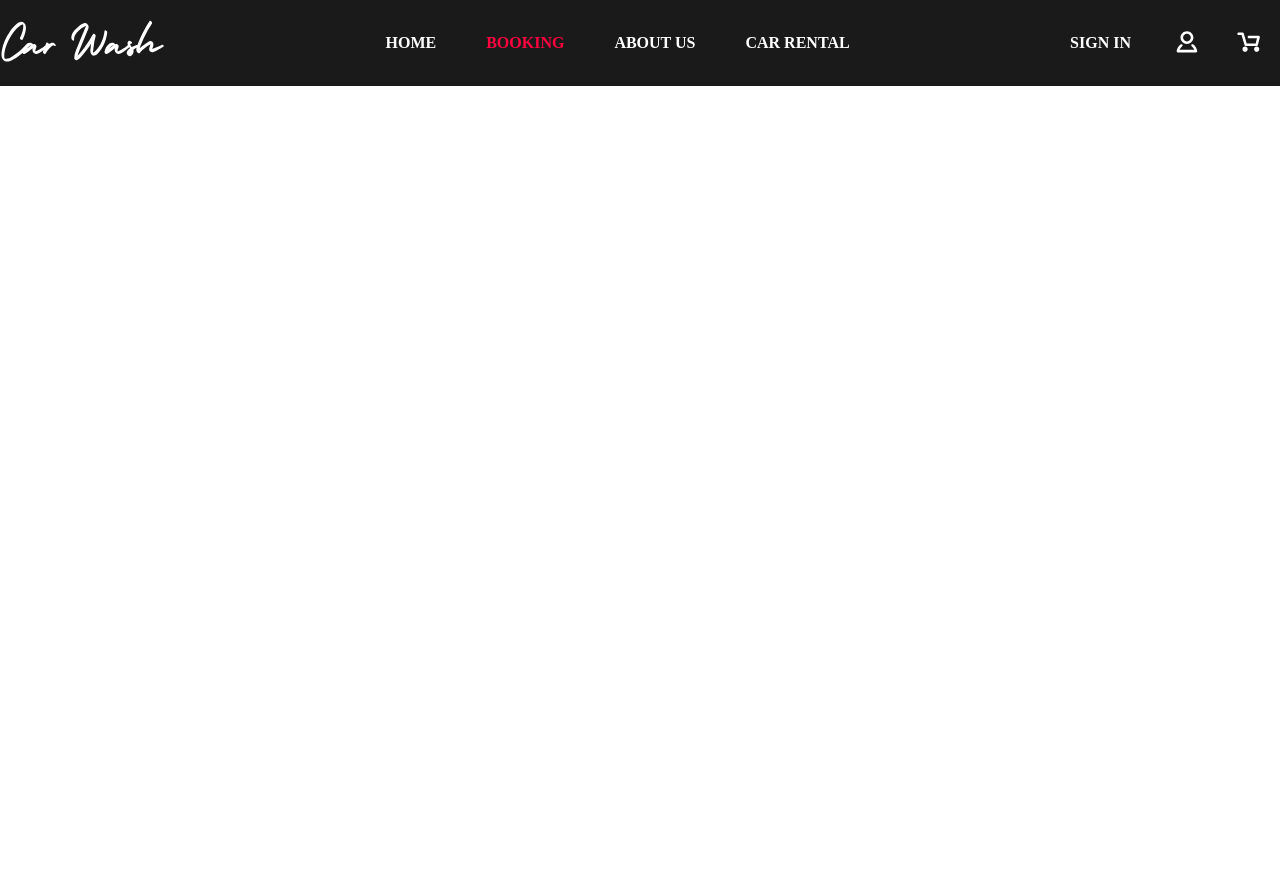
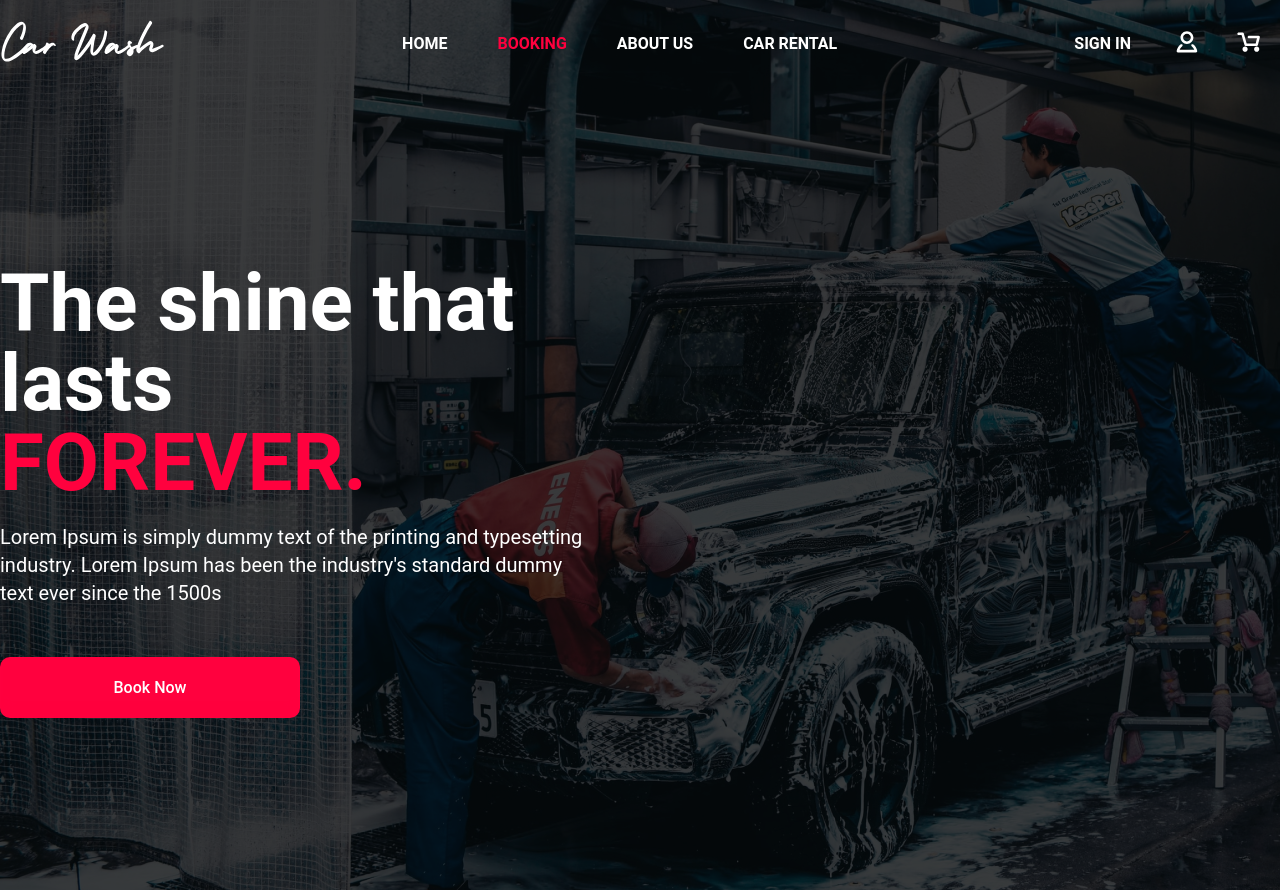
Before and after one commit to oleksandr-sidarok/car-wash, a Vue app: page /booking in a window 1280 px wide. Before the commit the page ends 800 px from the top, so only its background shows below. Built offline with nearby package versions, Linux system fonts and the light colour scheme.

Commit message:
add intro

```diff
--- a/src/App.vue
+++ b/src/App.vue
@@ -1,10 +1,12 @@
 <script setup>
-// This starter template is using Vue 3 <script setup> SFCs
-// Check out https://vuejs.org/api/sfc-script-setup.html#script-setup
+import TheHeader from "../src/components/TheHeader.vue"
 </script>
 
 <template>
-  <router-view />
+  <the-header />
+  <main>
+    <router-view />
+  </main>
 </template>
 
 <style scoped>
--- a/src/assets/css/base.css
+++ b/src/assets/css/base.css
@@ -1,11 +1,8 @@
 root {
-    font-family: Roboto, Inter, Avenir, Helvetica, Arial, sans-serif;
-    font-size: 16px;
-    line-height: 24px;
-    font-weight: 400;
+
 
     color-scheme: light dark;
-    color: rgba(255, 255, 255, 0.87);
+    color: #FFFFFF80;
     background-color: #242424;
 
     font-synthesis: none;
@@ -24,9 +21,15 @@ a:hover {
 }
 
 body {
+    font-family: Roboto, Inter, Avenir, Helvetica, Arial, sans-serif;
+    font-size: 16px;
+    line-height: 1.4;
+    font-weight: 400;
+
     margin: 0;
     min-width: 320px;
     min-height: 100vh;
+    color: #FFFFFF90;
 }
 
 h1 {
--- a/src/components/TheHeader.vue
+++ b/src/components/TheHeader.vue
@@ -66,7 +66,17 @@
 
 <style scoped>
   .header {
+    position: absolute;
+    top: 0;
+    right: 0;
+    left: 0;
+    width: 100%;
     padding: 10px 0;
+    z-index: 10;
+  }
+
+  .fixed {
+    position: fixed;
     background: #1a1a1a;
   }
 
--- /dev/null
+++ b/src/components/TheIntro.vue
@@ -0,0 +1,92 @@
+<template>
+  <div class="intro">
+    <div class="container">
+      <div class="intro-inner">
+        <div class="title">
+          <slot name="title">
+            <span>The shine that</span>
+            <span>lasts</span>
+            <span class="accent">Forever.</span>
+          </slot>
+        </div>
+        <div class="description">
+          <slot name="description">
+            <p>
+              Lorem Ipsum is simply dummy text of the printing and typesetting industry.
+              Lorem Ipsum has been the industry's standard dummy text ever since the 1500s
+            </p>
+          </slot>
+        </div>
+        <slot class="button">
+          <app-button style="width: 300px">Book Now</app-button>
+        </slot>
+      </div>
+    </div>
+  </div>
+</template>
+
+<script setup>
+import AppButton from "../components/UI/AppButton.vue"
+</script>
+
+<style scoped>
+.intro {
+  position: relative;
+  padding-top: 90px;
+  height: 800px;
+  display: flex;
+  align-items: center;
+  z-index: 3;
+}
+
+.intro::before {
+  content: "";
+  position: absolute;
+  top: 0;
+  left: 0;
+  display: block;
+  width: 100%;
+  height: 100%;
+  background-image: url("../assets/img/intro-bg.jpg");
+  z-index: -1;
+}
+
+.intro::after {
+  content: "";
+  position: absolute;
+  top: 0;
+  left: 0;
+  display: block;
+  width: 100%;
+  height: 100%;
+  background-color: #030305C2;
+  z-index: -1;
+}
+
+.title {
+  font-size: 80px;
+  line-height: 1;
+}
+
+.title span {
+  display: block;
+  font-weight: 700;
+}
+
+.accent {
+  font-weight: 900;
+  color: var(--accent-color);
+  text-transform: uppercase;
+}
+
+.title, .description {
+  color: white;
+  max-width: 600px;
+}
+
+.description {
+  font-size: 20px;
+  margin-bottom: 50px;
+}
+
+</style>
--- /dev/null
+++ b/src/components/UI/AppButton.vue
@@ -0,0 +1,15 @@
+<template>
+  <button class="button">
+    <slot />
+  </button>
+</template>
+
+<style scoped>
+  .button {
+    padding: 20px 0;
+    background: var(--accent-color);
+    box-shadow: inset 0px -7px 7px #FF013E;
+    border-radius: 10px;
+    color: white;
+  }
+</style>
--- a/src/views/HomePage.vue
+++ b/src/views/HomePage.vue
@@ -1,9 +1,11 @@
 <template>
-  <the-header />
+  <section>
+    <the-intro />
+  </section>
 </template>
 
 <script setup>
-  import TheHeader from "../components/TheHeader.vue";
+import TheIntro from "../components/TheIntro.vue";
 </script>
 
 <style scoped>
```
Also changed, not shown: src/assets/img/intro-bg.jpg (added).
